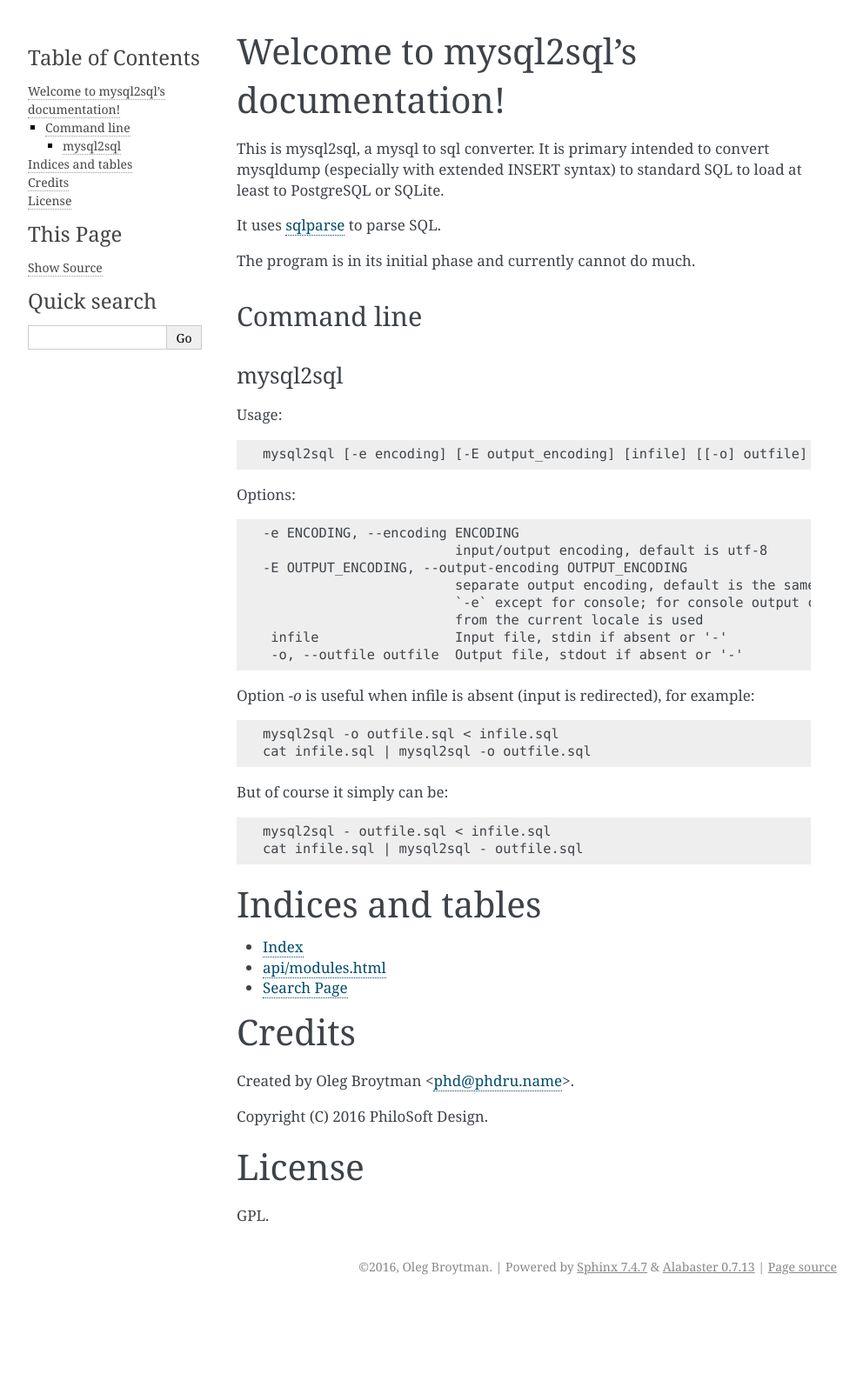
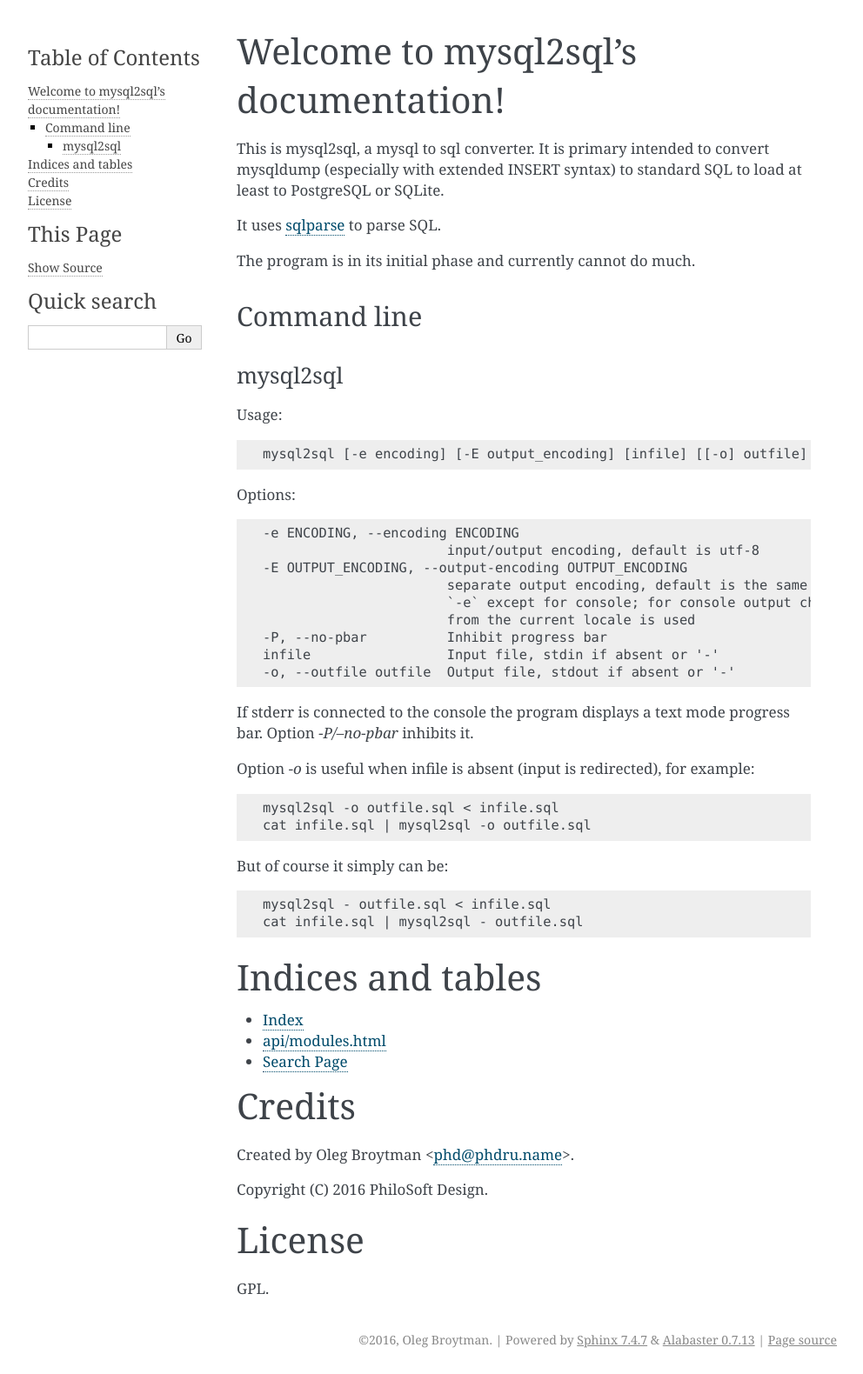
Before and after one commit to phdru/sqlconvert, a Sphinx documentation site: the page built from docs/index.rst, in a window 1280 px wide. Shown: the whole page at 87% size, without its empty margins (148-1140 px from the left). Built offline with Sphinx 7.4.7, drawn with Linux system fonts in a browser that asks for light colours; before the commit the page ends 1496 px from its top, so only the background shows below that.

Commit message:
Display progress bar

```diff
--- a/docs/index.rst
+++ b/docs/index.rst
@@ -29,14 +29,18 @@
 
 Options::
 
-   -e ENCODING, --encoding ENCODING
+    -e ENCODING, --encoding ENCODING
                            input/output encoding, default is utf-8
-   -E OUTPUT_ENCODING, --output-encoding OUTPUT_ENCODING
+    -E OUTPUT_ENCODING, --output-encoding OUTPUT_ENCODING
                            separate output encoding, default is the same as
                            `-e` except for console; for console output charset
                            from the current locale is used
+    -P, --no-pbar          Inhibit progress bar
     infile                 Input file, stdin if absent or '-'
     -o, --outfile outfile  Output file, stdout if absent or '-'
+
+If stderr is connected to the console the program displays a text mode progress
+bar. Option `-P/--no-pbar` inhibits it.
 
 Option `-o` is useful when infile is absent (input is redirected), for
 example::
```
Also changed, not shown: 2 other files.
